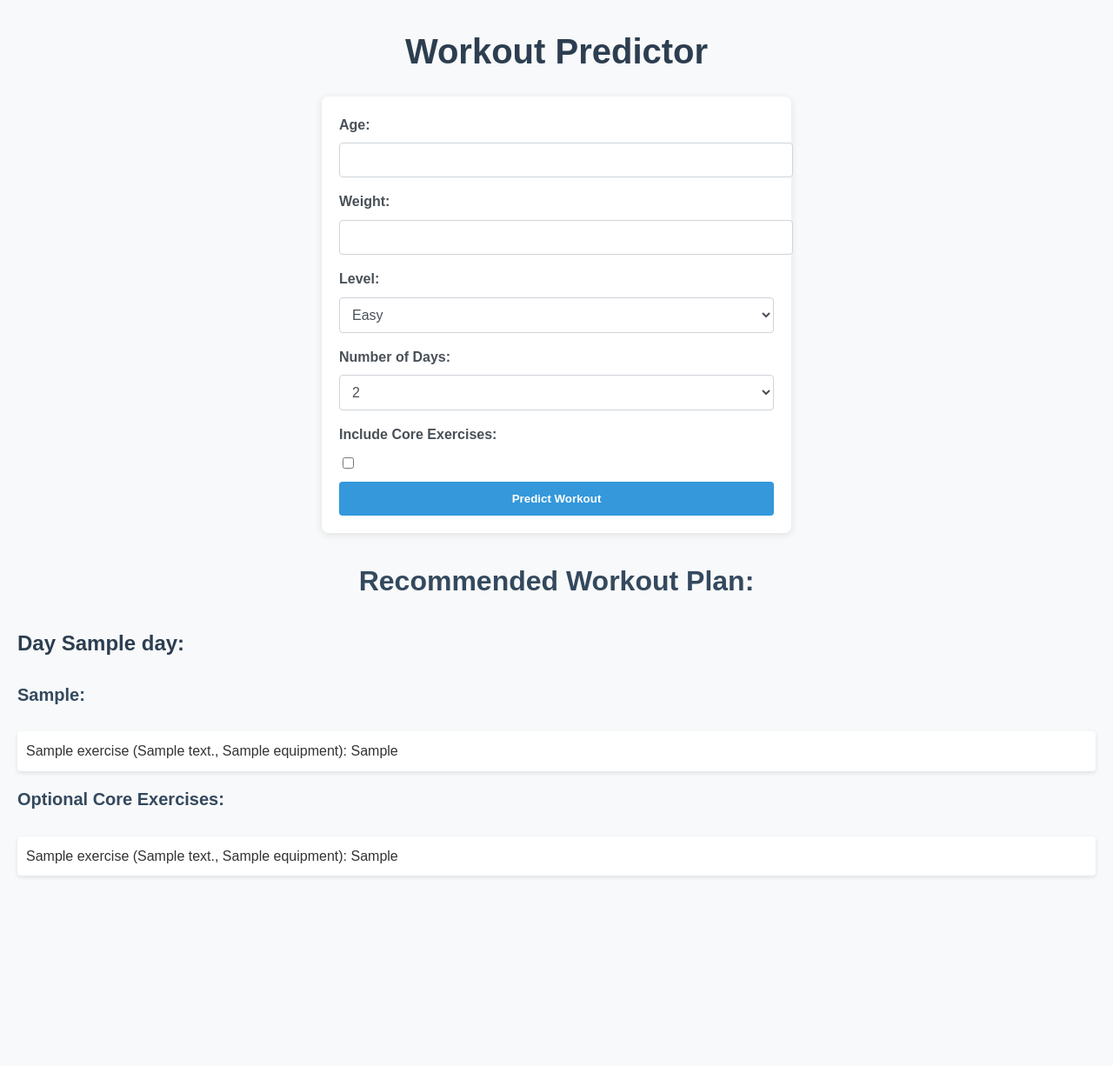
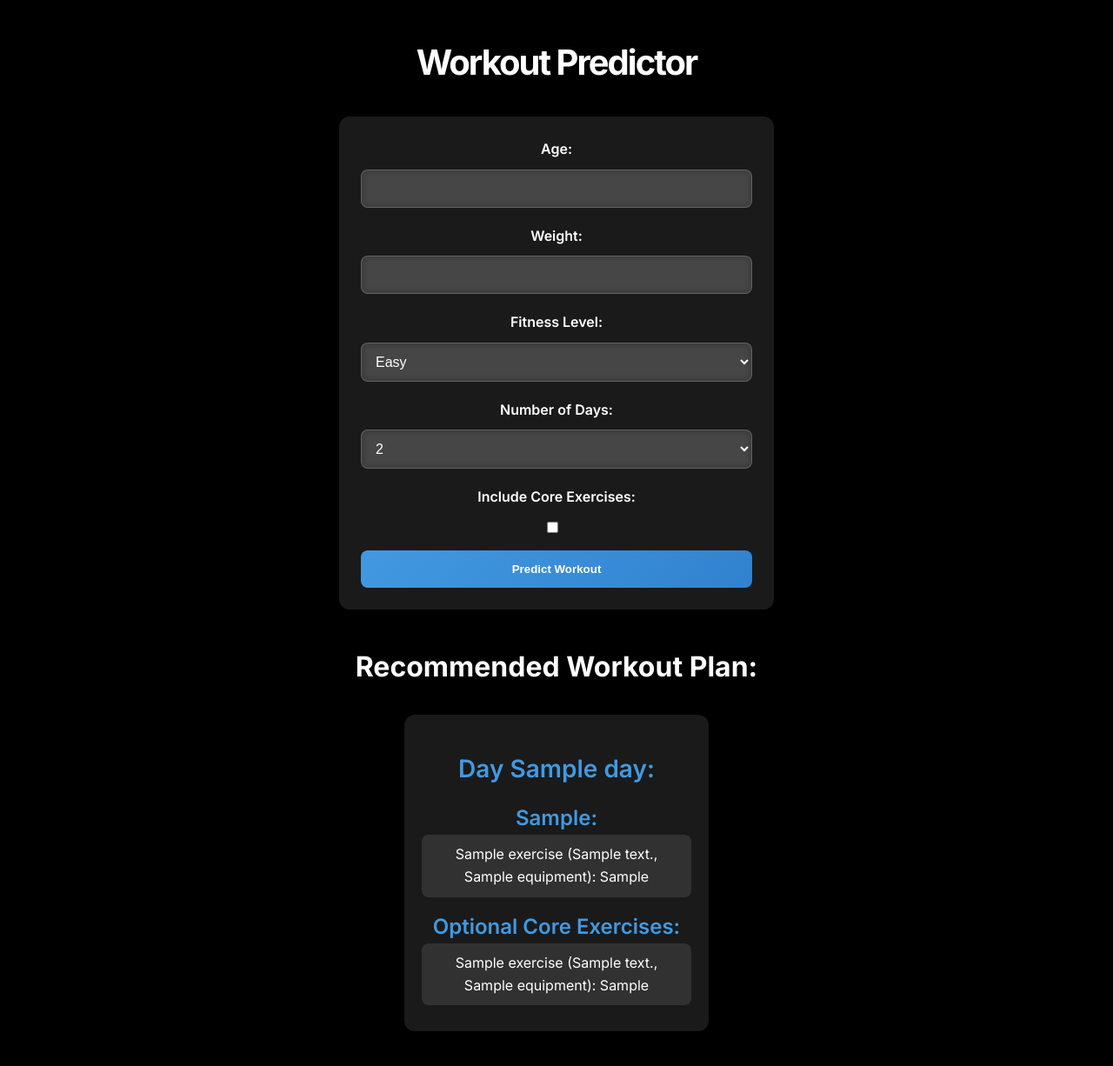
Before and after one commit to arosha09/ML-CW, a Flask app: template templates/index.html in a window 1280 px wide. Shown: the whole page at 87% size. Before the commit the page ends 1009 px from the top, so only its background shows below. Run offline with Flask 3, Linux system fonts and the light colour scheme; the template is opened without the code that fills it: most values are stand-ins (such as "Sample title", 1, 10 or a date in 2020); parts of the project's set-up code (start-up, migrations or seed data) failed here and were passed over.

Commit message:
UI Fully Changed

```diff
--- a/app.py
+++ b/app.py
@@ -30,25 +30,18 @@ def index():
         days = int(request.form['days'])
         include_core = 'include_core' in request.form
 
-        # Get a placeholder exercise for reference values
         placeholder_exercise = data.iloc[0]
 
-        # Create a feature array with all 8 required features
         sample = np.array([[
             le_body_part.transform([placeholder_exercise['Body Part/Muscle']])[0],
             le_equipment.transform([placeholder_exercise['Equipment']])[0],
-            # Add default values for the additional features
-            3,  # Number_of_Sets (default value)
-            10, # Min_Reps (default value)
-            12, # Max_Reps (default value)
-            1,  # Muscle_Group_Count (default value)
-            0,  # Is_Full_Body (default: not a full-body exercise)
-            1   # Equipment_Complexity (default value)
+            3,
+            10,
+            12,
+            1,
+            0,
+            1
         ]])
-
-        # Replace age and weight in appropriate positions
-        # Note: In your training model, you might need to adjust where these actually go
-        # For now, I'm assuming they're not directly used in prediction
 
         predicted_level_encoded = model.predict(sample)[0]
         predicted_level = le_level.inverse_transform([predicted_level_encoded])[0]
--- a/static/style.css
+++ b/static/style.css
@@ -1,92 +1,148 @@
+* {
+    margin: 0;
+    padding: 0;
+    box-sizing: border-box;
+}
+
 body {
-    font-family: 'Arial', sans-serif;
-    background-color: #f8f9fa;
-    color: #333;
-    margin: 20px;
+    font-family: 'Inter', sans-serif;
+    background-color: #000;
+    color: #fff;
     line-height: 1.6;
+    padding: 20px;
+    display: flex;
+    flex-direction: column;
+    align-items: center;
+    justify-content: center;
+    min-height: 100vh;
+}
+
+.container {
+    max-width: 1200px;
+    width: 100%;
+    margin: 0 auto;
+    padding: 20px;
+    text-align: center;
 }
 
 h1 {
-    color: #2c3e50;
+    color: #fff;
     text-align: center;
-    margin-bottom: 20px;
+    margin-bottom: 30px;
     font-size: 2.5rem;
-    font-weight: bold;
+    font-weight: 700;
+    letter-spacing: -0.05em;
 }
 
 form {
-    background-color: #fff;
-    padding: 20px;
-    border-radius: 8px;
-    box-shadow: 0 2px 10px rgba(0, 0, 0, 0.1);
+    background-color: rgba(255, 255, 255, 0.1);
+    padding: 25px;
+    border-radius: 12px;
+    backdrop-filter: blur(10px);
+    box-shadow: 0 4px 20px rgba(0, 0, 0, 0.2);
+    margin-bottom: 30px;
     max-width: 500px;
     margin: 0 auto 30px;
 }
 
 label {
     display: block;
-    margin-bottom: 8px;
-    font-weight: bold;
-    color: #495057;
+    margin-bottom: 10px;
+    font-weight: 600;
+    color: #fff;
 }
 
 input[type="number"],
 select {
     width: 100%;
-    padding: 10px;
-    margin-bottom: 15px;
-    border: 1px solid #ced4da;
-    border-radius: 4px;
+    padding: 12px;
+    margin-bottom: 20px;
+    border: 1px solid rgba(255, 255, 255, 0.2);
+    border-radius: 8px;
     font-size: 1rem;
-    color: #495057;
-    background-color: #fff;
+    color: #fff;
+    background-color: rgba(255, 255, 255, 0.1);
+    backdrop-filter: blur(5px);
     transition: border-color 0.3s ease, box-shadow 0.3s ease;
 }
 
 input[type="number"]:focus,
 select:focus {
-    border-color: #80bdff;
+    border-color: #4299e1;
     outline: none;
-    box-shadow: 0 0 0 3px rgba(0, 123, 255, 0.25);
+    box-shadow: 0 0 0 3px rgba(66, 153, 225, 0.2);
 }
 
 input[type="checkbox"] {
-    margin-bottom: 15px;
+    margin-right: 10px;
+    margin-bottom: 20px;
 }
 
 input[type="submit"] {
     width: 100%;
-    padding: 12px;
-    background-color: #3498db;
+    padding: 14px;
+    background: linear-gradient(135deg, #4299e1, #3182ce);
     color: white;
-    font-weight: bold;
+    font-weight: 600;
     border: none;
-    border-radius: 4px;
+    border-radius: 8px;
     cursor: pointer;
-    transition: background-color 0.3s ease;
+    transition: background 0.3s ease, transform 0.2s ease;
 }
 
 input[type="submit"]:hover {
-    background-color: #2980b9;
+    background: linear-gradient(135deg, #3182ce, #2b6cb0);
+    transform: translateY(-2px);
+}
+
+.workout-plan {
+    display: flex;
+    flex-wrap: wrap;
+    justify-content: center;
+    gap: 20px;
+    margin-top: 30px;
+}
+
+.workout-card {
+    background-color: rgba(255, 255, 255, 0.1);
+    padding: 20px;
+    border-radius: 12px;
+    backdrop-filter: blur(10px);
+    box-shadow: 0 4px 20px rgba(0, 0, 0, 0.2);
+    width: calc(33.333% - 20px);
+    max-width: 350px;
+    transition: transform 0.2s ease, box-shadow 0.2s ease;
+}
+
+.workout-card.two-cards {
+    width: calc(50% - 20px);
+}
+
+.workout-card:hover {
+    transform: translateY(-5px);
+    box-shadow: 0 6px 25px rgba(0, 0, 0, 0.3);
 }
 
 h2 {
-    color: #34495e;
+    color: #fff;
     text-align: center;
-    margin-top: 30px;
+    margin-top: 40px;
     font-size: 2rem;
+    font-weight: 700;
 }
 
 h3 {
-    color: #2c3e50;
+    color: #4299e1;
     margin-top: 20px;
-    font-size: 1.5rem;
+    font-size: 1.75rem;
+    font-weight: 600;
 }
 
 h4 {
-    color: #34495e;
+    color: #4299e1;
     margin-top: 15px;
-    font-size: 1.25rem;
+    font-size: 1.5rem;
+    font-weight: 600;
 }
 
 ul {
@@ -95,9 +151,57 @@ ul {
 }
 
 li {
-    background-color: #fff;
+    background-color: rgba(255, 255, 255, 0.1);
     padding: 10px;
     margin-bottom: 10px;
-    border-radius: 4px;
-    box-shadow: 0 2px 5px rgba(0, 0, 0, 0.1);
+    border-radius: 8px;
+    color: #fff;
+    transition: transform 0.2s ease, box-shadow 0.2s ease;
 }
+
+li:hover {
+    transform: translateY(-3px);
+    box-shadow: 0 4px 15px rgba(0, 0, 0, 0.2);
+}
+
+.error {
+    color: #e53e3e;
+    background-color: rgba(255, 245, 245, 0.1);
+    padding: 10px;
+    border-radius: 8px;
+    margin-bottom: 20px;
+    text-align: center;
+    font-weight: 600;
+    border: 1px solid rgba(254, 215, 215, 0.2);
+}
+
+@media (max-width: 768px) {
+    h1 {
+        font-size: 2rem;
+    }
+
+    h2 {
+        font-size: 1.75rem;
+    }
+
+    h3 {
+        font-size: 1.5rem;
+    }
+
+    h4 {
+        font-size: 1.25rem;
+    }
+
+    form {
+        padding: 20px;
+    }
+
+    .workout-card {
+        width: 100%;
+        max-width: 100%;
+    }
+
+    .workout-card.two-cards {
+        width: 100%;
+    }
+}
--- a/templates/index.html
+++ b/templates/index.html
@@ -5,6 +5,7 @@
     <meta name="viewport" content="width=device-width, initial-scale=1.0">
     <title>Workout Predictor</title>
     <link rel="stylesheet" href="{{ url_for('static', filename='style.css') }}">
+    <link href="https://fonts.googleapis.com/css2?family=Inter:wght@400;600;700&display=swap" rel="stylesheet">
     <script>
         function validateForm() {
             var age = document.getElementById("age").value;
@@ -18,6 +19,7 @@
     </script>
 </head>
 <body>
+    <div class="container">
         <h1>Workout Predictor</h1>
         <form method="POST" onsubmit="return validateForm()">
             <label for="age">Age:</label>
@@ -26,7 +28,7 @@
             <label for="weight">Weight:</label>
             <input type="number" id="weight" name="weight" required><br>
 
-        <label for="level">Level:</label>
+            <label for="level">Fitness Level:</label>
             <select id="level" name="level">
                 <option value="easy">Easy</option>
                 <option value="intermediate">Intermediate</option>
@@ -51,7 +53,9 @@
 
         {% if workout_plan %}
             <h2>Recommended Workout Plan:</h2>
+            <div class="workout-plan">
                 {% for day in workout_plan %}
+                    <div class="workout-card">
                         <h3>Day {{ day.Day }}:</h3>
                         {% for muscle_group, exercises in day.Exercises.items() %}
                             <h4>{{ muscle_group }}:</h4>
@@ -69,7 +73,10 @@
                                 {% endfor %}
                             </ul>
                         {% endif %}
+                    </div>
                 {% endfor %}
+            </div>
         {% endif %}
+    </div>
 </body>
 </html>
```
Also changed, not shown: feature_engineering.py (+4 -23 lines), train_evaluate.py (+1 -35 lines), 1 other file. Lines whose indentation alone changed are shown as unchanged.
